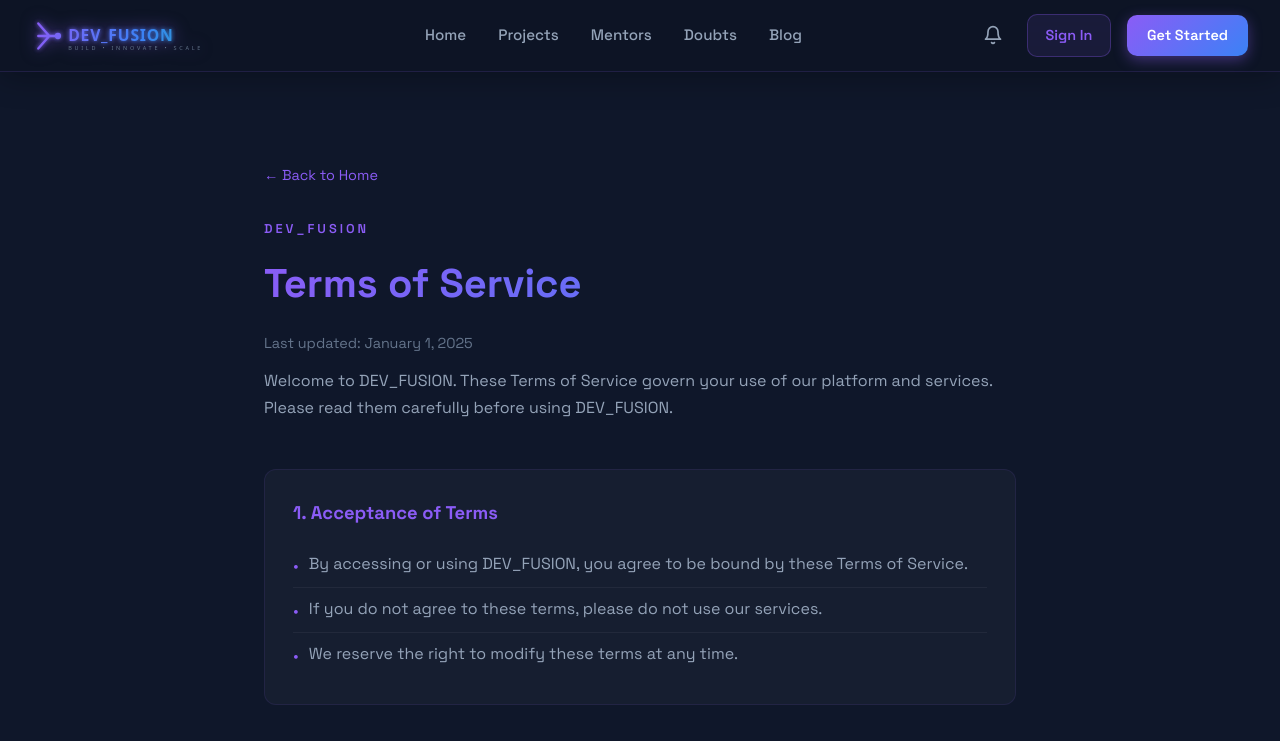
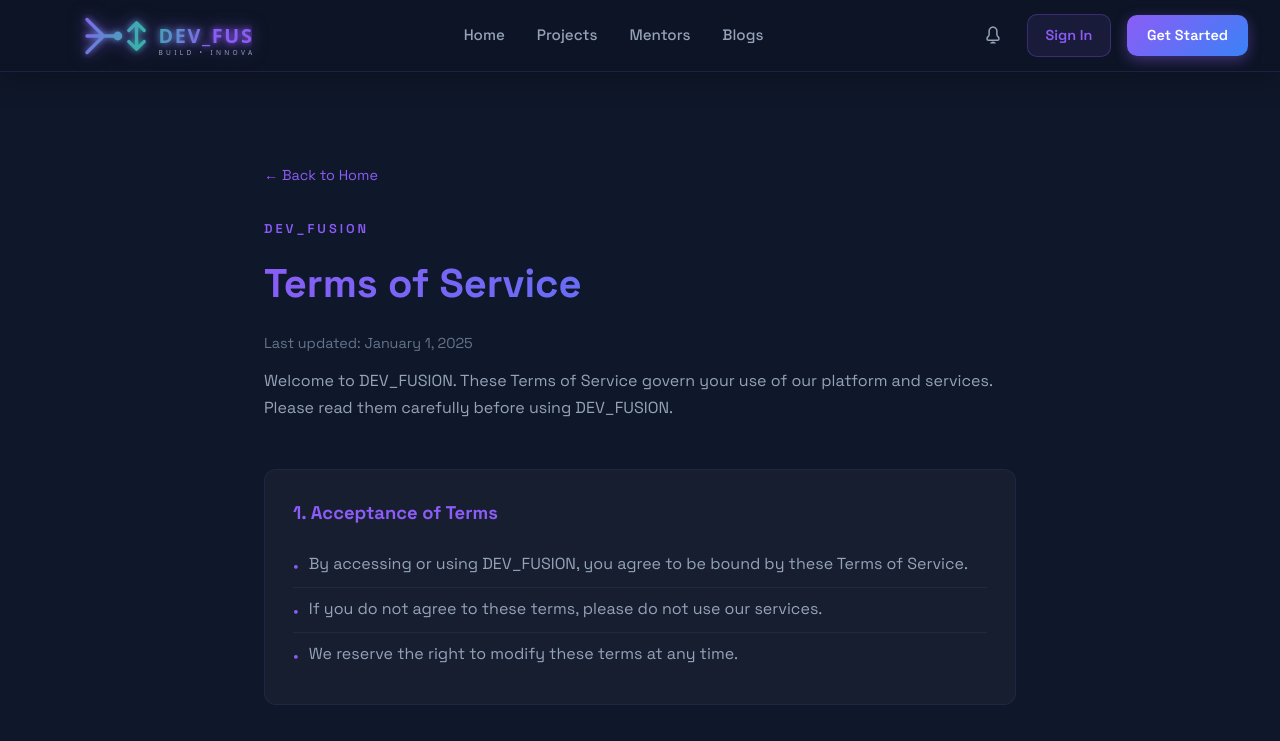
Before and after one commit to ayushjhaa1187-spec/DEV_FUSION, a Next.js app: page /terms in a window 1280 px wide. Shown: the top 741 px of the page. Built offline with nearby package versions, Linux system fonts and the light colour scheme; a web font is replaced by a local one.

Commit message:
Logo/tagline/annimation insertion
Refactor Navbar component for improved readability and structure.

```diff
--- a/src/components/layout/Navbar.tsx
+++ b/src/components/layout/Navbar.tsx
@@ -20,21 +20,15 @@ export default function Navbar() {
       .on(
         'postgres_changes',
         { event: 'INSERT', schema: 'public', table: 'notifications' },
-        (payload: any) => {
-          if (payload.new?.user_id === user.id) {
+        (payload) => {
+          if (payload.new.user_id === user.id) {
             setUnreadCount((c) => c + 1);
           }
         }
       )
       .subscribe();
 
-    notificationApi
-      .getUnreadCount()
-      .then((data: any) => {
-        const count = typeof data === 'number' ? data : (data?.count ?? data?.unread_count ?? 0);
-        setUnreadCount(count);
-      })
-      .catch(() => setUnreadCount(0));
+    notificationApi.getUnreadCount().then(setUnreadCount);
 
     return () => {
       supabase.removeChannel(channel);
@@ -48,55 +42,69 @@ export default function Navbar() {
           <Link href="/" className={styles.logoLink}>
             <svg
               className={styles.logoSvg}
-              viewBox="0 0 280 44"
+              viewBox="0 0 120 40"
               fill="none"
               xmlns="http://www.w3.org/2000/svg"
-              aria-label="DEV_FUSION Logo"
             >
               <defs>
-                <linearGradient id="navLogoGrad" x1="0" y1="0" x2="280" y2="44" gradientUnits="userSpaceOnUse">
+                <linearGradient
+                  id="logoGradient"
+                  x1="0"
+                  y1="0"
+                  x2="120"
+                  y2="40"
+                  gradientUnits="userSpaceOnUse"
+                >
                   <stop offset="0%" stopColor="#8B5CF6" />
-                  <stop offset="50%" stopColor="#3B82F6" />
-                  <stop offset="100%" stopColor="#14B8A6" />
+                  <stop offset="50%" stopColor="#38B2AC" />
+                  <stop offset="100%" stopColor="#8B5CF6" />
                 </linearGradient>
-                <filter id="navLogoGlow" x="-20%" y="-40%" width="140%" height="180%">
-                  <feGaussianBlur stdDeviation="2.5" result="blur" />
+                <filter id="logoGlow" x="-50%" y="-50%" width="200%" height="200%">
+                  <feGaussianBlur stdDeviation="3" result="coloredBlur" />
                   <feMerge>
-                    <feMergeNode in="blur" />
+                    <feMergeNode in="coloredBlur" />
                     <feMergeNode in="SourceGraphic" />
                   </feMerge>
                 </filter>
               </defs>
-              <g filter="url(#navLogoGlow)">
+              <g filter="url(#logoGlow)">
                 <path
-                  d="M8 6 L22 22 L8 38 M8 22 H30"
-                  stroke="url(#navLogoGrad)"
+                  d="M10 5 L25 20 L10 35 M10 20 H35"
+                  stroke="url(#logoGradient)"
                   strokeWidth="3"
                   fill="none"
                   strokeLinecap="round"
                   strokeLinejoin="round"
                 />
-                <circle cx="33" cy="22" r="4" fill="url(#navLogoGrad)" />
+                <circle cx="38" cy="20" r="4" fill="url(#logoGradient)" />
+                <path
+                  d="M55 8 L55 32 M48 15 L55 8 L62 15 M48 25 L55 32 L62 25"
+                  stroke="url(#logoGradient)"
+                  strokeWidth="3"
+                  fill="none"
+                  strokeLinecap="round"
+                  strokeLinejoin="round"
+                />
                 <text
-                  x="46"
-                  y="28"
-                  fontFamily="system-ui, -apple-system, BlinkMacSystemFont, sans-serif"
-                  fontSize="20"
-                  fontWeight="800"
-                  fill="url(#navLogoGrad)"
-                  letterSpacing="1"
+                  x="75"
+                  y="26"
+                  fontFamily="system-ui, -apple-system, sans-serif"
+                  fontSize="18"
+                  fontWeight="700"
+                  fill="url(#logoGradient)"
+                  letterSpacing="1.5"
                 >
                   DEV_FUSION
                 </text>
               </g>
               <text
-                x="46"
-                y="40"
+                x="75"
+                y="37"
                 fontFamily="system-ui, -apple-system, sans-serif"
-                fontSize="7"
+                fontSize="6"
                 fontWeight="400"
-                fill="#64748b"
-                letterSpacing="3.5"
+                fill="#94a3b8"
+                letterSpacing="3"
               >
                 BUILD • INNOVATE • SCALE
               </text>
@@ -105,40 +113,61 @@ export default function Navbar() {
         </div>
 
         <div className={styles.navLinks}>
-          <Link href="/" className={styles.navLink}>Home</Link>
-          <Link href="/projects" className={styles.navLink}>Projects</Link>
-          <Link href="/mentors" className={styles.navLink}>Mentors</Link>
-          <Link href="/doubts" className={styles.navLink}>Doubts</Link>
-          <Link href="/blogs" className={styles.navLink}>Blog</Link>
+          <Link href="/" className={styles.navLink}>
+            Home
+          </Link>
+          <Link href="/projects" className={styles.navLink}>
+            Projects
+          </Link>
+          <Link href="/mentors" className={styles.navLink}>
+            Mentors
+          </Link>
+          <Link href="/blogs" className={styles.navLink}>
+            Blogs
+          </Link>
         </div>
 
         <div className={styles.navRight}>
-          <button className={styles.notifyBtn} aria-label="Notifications">
-            <svg width="20" height="20" viewBox="0 0 24 24" fill="none" xmlns="http://www.w3.org/2000/svg">
+          <button className={styles.notifyBtn}>
+            <svg
+              width="20"
+              height="20"
+              viewBox="0 0 20 20"
+              fill="none"
+              xmlns="http://www.w3.org/2000/svg"
+            >
               <path
-                d="M18 8A6 6 0 0 0 6 8c0 7-3 9-3 9h18s-3-2-3-9M13.73 21a2 2 0 0 1-3.46 0"
+                d="M10 2C8.5 2 7.2 2.9 6.6 4.2C6.3 4.8 6.1 5.4 6.1 6.1L6.1 9.4C6.1 10.3 5.7 11.1 5.1 11.6L4.6 12.1C4.2 12.5 4 13.1 4 13.7C4 14.5 4.7 15.2 5.5 15.2L14.5 15.2C15.3 15.2 16 14.5 16 13.7C16 13.1 15.8 12.5 15.4 12.1L14.9 11.6C14.3 11.1 13.9 10.3 13.9 9.4L13.9 6.1C13.9 5.4 13.7 4.8 13.4 4.2C12.8 2.9 11.5 2 10 2Z"
                 stroke="currentColor"
-                strokeWidth="2"
-                strokeLinecap="round"
-                strokeLinejoin="round"
+                strokeWidth="1.5"
+              />
+              <path
+                d="M10 16.5C8.5 16.5 7.3 17.5 7 18.5H13C12.7 17.5 11.5 16.5 10 16.5Z"
+                fill="currentColor"
               />
             </svg>
             {unreadCount > 0 && (
-              <span className={styles.notifyBadge}>
-                {unreadCount > 99 ? '99+' : unreadCount}
-              </span>
+              <span className={styles.notifyBadge}>{unreadCount > 99 ? '99+' : unreadCount}</span>
             )}
           </button>
 
           {user ? (
             <>
-              <Link href="/dashboard" className={styles.btn}>Dashboard</Link>
-              <button onClick={() => signOut()} className={styles.btnSecondary}>Sign Out</button>
+              <Link href="/dashboard" className={styles.btn}>
+                Dashboard
+              </Link>
+              <button onClick={() => signOut()} className={styles.btnSecondary}>
+                Sign Out
+              </button>
             </>
           ) : (
             <>
-              <Link href="/auth/signin" className={styles.btnSecondary}>Sign In</Link>
-              <Link href="/auth/signup" className={styles.btn}>Get Started</Link>
+              <Link href="/auth/signin" className={styles.btnSecondary}>
+                Sign In
+              </Link>
+              <Link href="/auth/signup" className={styles.btn}>
+                Get Started
+              </Link>
             </>
           )}
         </div>
```
